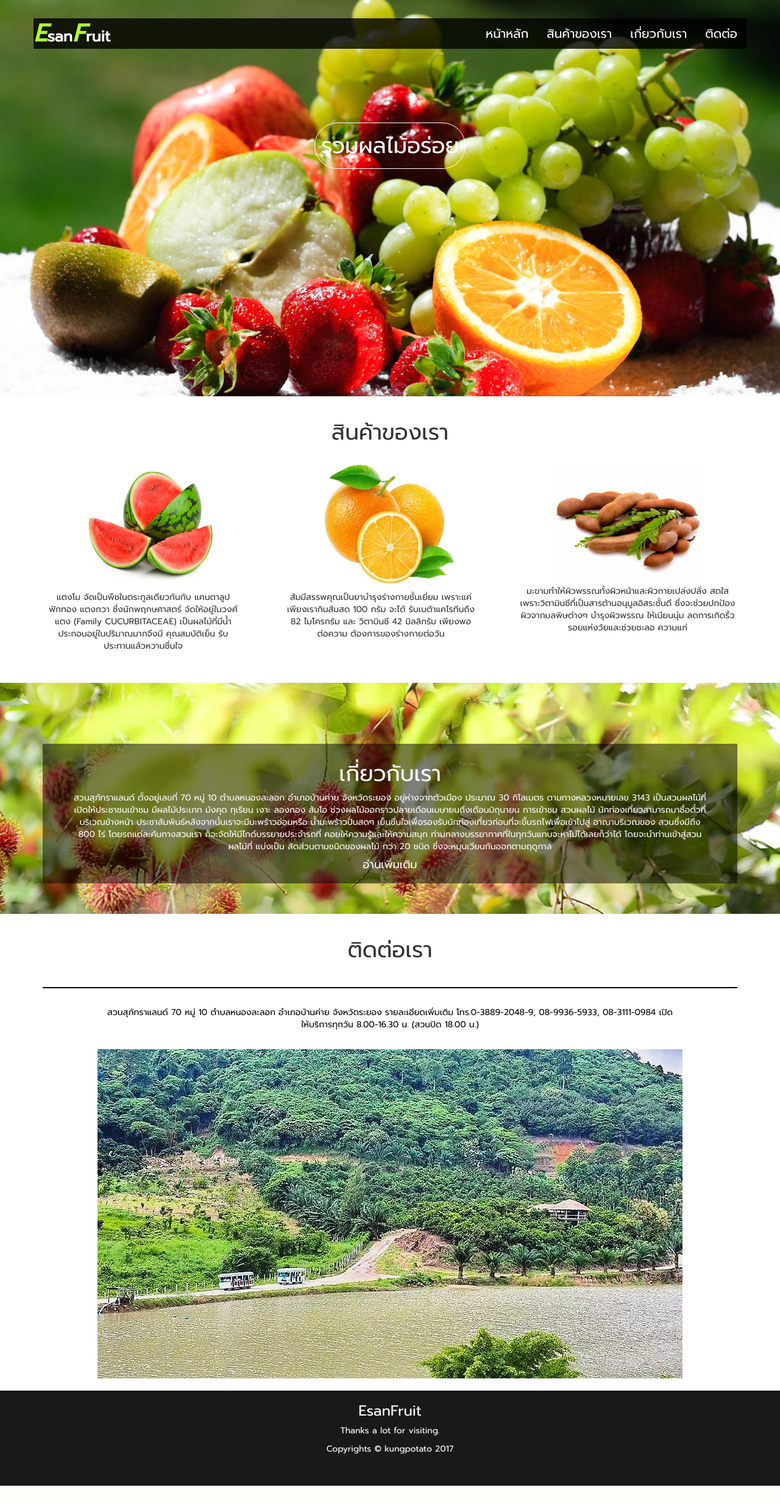
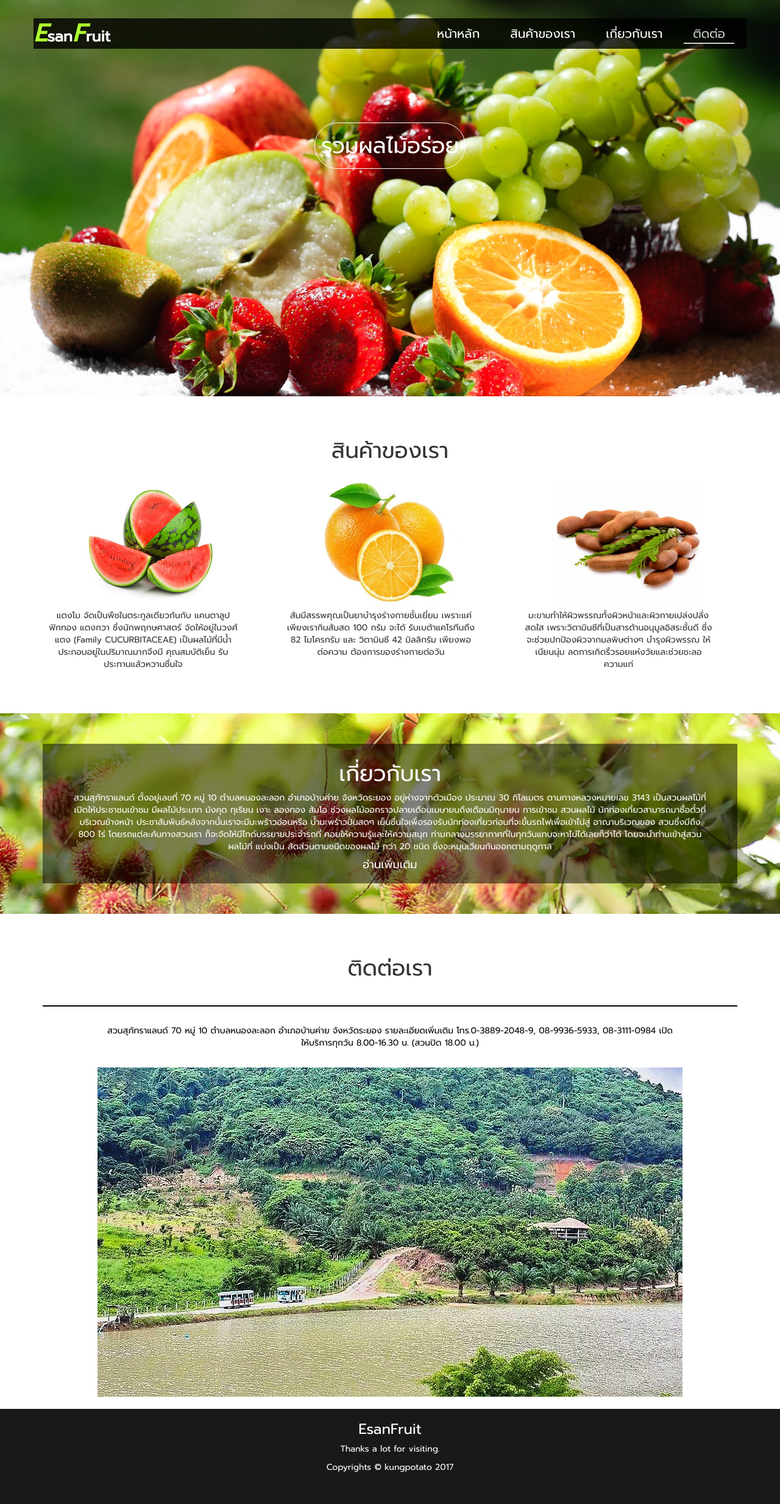
Before and after one commit to kungpotato/navbar-animate, a PHP site: page / in a window 1280 px wide. Shown: the whole page at 61% size. Before the commit the page ends 2437 px from the top, so only its background shows below. Run offline with PHP 8.4, Linux system fonts and the light colour scheme; some libraries are stand-ins or nearby versions.

Commit message:
add read me

```diff
--- a/css/style.css
+++ b/css/style.css
@@ -9,15 +9,18 @@
     font-size: 25px;
     color: white;
 }
-.navbar-default .navbar-nav > li > a{
+.navbar-default .navbar-nav  li  a{
     font-size: 20px;
     color: white;
     padding-bottom: 5px ;/******** hover focus **********/
+    margin-right: 20px; /* menu space*/
 }
-.navbar-default .navbar-nav > li > a:hover{
-    opacity: 0.7;
-    color: white;
+.navbar-default .navbar-nav li a:hover,
+.navbar-default .navbar-nav li.active a{
+    opacity: 0.8;
+    color: white !important;
     border-bottom: 2px solid white;
+    background-color: transparent !important;
 }
 .bar1, .bar2, .bar3 {
     width: 35px;
@@ -67,6 +70,7 @@
 /*################## product #############################################*/
 .col-md-4{
     text-align: center;
+    margin-bottom: 20px;
 }
 .img{
   margin: auto;
@@ -76,6 +80,7 @@
 .text2{
     text-align: center;
     padding: 20px;
+    margin-top: 50px
 }
 .text3{
     text-align: center;
@@ -89,7 +94,7 @@
     color: white;
     background-color: rgba(0,0,0,.5);
     margin: auto;
-    margin-top: 100px;
+    margin-top: 50px;
     margin-bottom: 50px
 }
 #more{
--- a/home.html
+++ b/home.html
@@ -36,7 +36,7 @@
             }
         </style>
     </head>
-    <body>
+    <body id="myPage" data-spy="scroll" data-target=".navbar" data-offset="60">
         <!--################## navbar ##########################################-->
         <nav class="navbar navbar-default navbar-fixed-top">
             <div class="container">
@@ -48,15 +48,15 @@
                             <div class="bar2"></div>
                             <div class="bar3"></div>
                         </button>
-                        <b><a href="#" class="navbar-brand"><i style="color:greenyellow;font-size:40px">E</i>san<i style="color:greenyellow;font-size:40px">F</i>ruit</a></b>
+                        <b><a href="#home" class="navbar-brand"><i style="color:greenyellow;font-size:40px">E</i>san<i style="color:greenyellow;font-size:40px">F</i>ruit</a></b>
                     </div>
                     <!--***********navber list*****************-->
                     <div class="collapse navbar-collapse" id="myNavbar">
                         <ul class="nav navbar-nav pull-right">
-                            <li><a href="#">หน้าหลัก</a></li>
-                            <li><a href="#">สินค้าของเรา</a></li>
-                            <li><a href="#">เกี่ยวกับเรา</a></li>
-                            <li><a href="#">ติดต่อ</a></li>
+                            <li><a href="#home">หน้าหลัก</a></li>
+                            <li><a href="#product">สินค้าของเรา</a></li>
+                            <li><a href="#about">เกี่ยวกับเรา</a></li>
+                            <li><a href="#contract">ติดต่อ</a></li>
                         </ul>
                     </div>
                 </div>
@@ -64,20 +64,21 @@
         </nav>
         <!--################## background parallax ##########################################-->
          <div class="parallax1">
-            <div class="container">
+            <div id="home" class="container">
                 <div class="text1">
                     <h1><a href="#">รวมผลไม้อร่อย</a></h1>
                 </div>
             </div>
         </div>
         <!--################## product ##########################################-->
-        <div>
+        <div id="product" class="container">
             <h1 class="text2">สินค้าของเรา</h1>
         </div>
         <div class="container">
             <div class="row">
                 <!--*********** colume 1 *****************-->
                 <div class="col-md-4 ">
+                    <div>
                          <img class="img" src="img/tm1.jpg">
                         <p class="text3">
                             แตงโม จัดเป็นพืชในตระกูลเดียวกันกับ
@@ -87,8 +88,10 @@
                             คุณสมบัติเย็น รับประทานแล้วหวานชื่นใจ
                         </p>
                     </div>
+                </div>
                 <!--*********** colume 2 *****************-->
                 <div class="col-md-4">
+                    <div>
                         <img class="img" src="img/tm2.jpg">
                         <p class="text3">
                             ส้มมีสรรพคุณเป็นยาบำรุงร่างกายชั้นเยี่ยม
@@ -97,11 +100,13 @@
                             วิตามินซี 42 มิลลิกรัม เพียงพอต่อความ
                             ต้องการของร่างกายต่อวัน
                         </p>
-                </div class="text3">
+                    </div>
+                </div>
                 <!--*********** colume 3 *****************-->
                 <div class="col-md-4">
+                    <div>
                         <img class="img" src="img/tm3.jpg">
-                    <p>
+                        <p class="text3">
                             มะขามทำให้ผิวพรรณทั้งผิวหน้าและผิวกายเปล่งปลั่ง
                             สดใส เพราะวิตามินซีที่เป็นสารต้านอนุมูลอิสระชั้นดี
                             ซึ่งจะช่วยปกป้องผิวจากมลพิษต่างๆ บำรุงผิวพรรณ
@@ -111,9 +116,10 @@
                     </div>
                 </div>
             </div>
+        </div>
         <!--################## About us ##########################################-->
          <div class="parallax2">
-            <div class="container">
+            <div id="about" class="container">
                 <div class="text4">
                     <h1>เกี่ยวกับเรา</h1>
                     <p>
@@ -139,7 +145,7 @@
             </div>
         </div>
         <!--################## contract ##########################################-->
-        <div class="container">
+        <div id="contract" class="container">
             <h1 class="text2">ติดต่อเรา</h1><hr style="border:1px solid black"/>
             <div class="text5">
                 สวนสุภัทราแลนด์
@@ -147,8 +153,8 @@
                 รายละเอียดเพิ่มเติม โทร.0-3889-2048-9, 08-9936-5933, 08-3111-0984
                 เปิดให้บริการทุกวัน 8.00-16.30 น. (สวนปิด 18.00 น.)
             </div>
-            <div style="text-align:center">
-                <img class="img-reponsive" src="img/s1.jpg">
+            <div >
+                <img class="img-responsive" src="img/s1.jpg" style="margin:auto">
             </div>
         </div><br/>
         <!--################## Footer ##########################################-->
```
Lines whose indentation alone changed are shown as unchanged.
